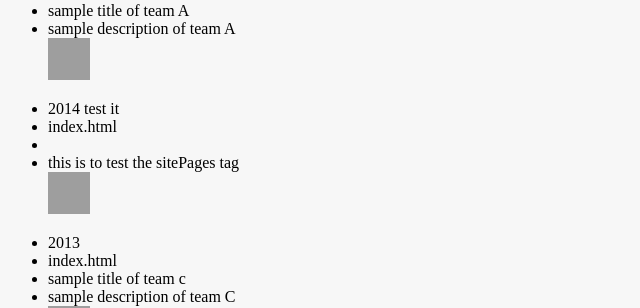
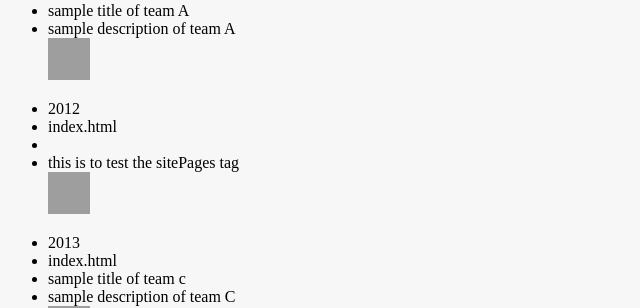
Before and after one commit to ankit09goyal/ankit09goyal.github.io, a Jekyll site: the page built from projects/2012/TeamB/index.html, in a window 1280 px wide. Shown: the part 478-786 px from the top of the page, without its empty margins (0-640 px from the left). Built offline with Jekyll 4.4.1, drawn with Linux system fonts in a browser that asks for light colours; grey boxes are pictures that could not be loaded.

Commit message:
Update index.html

```diff
--- a/projects/2012/TeamB/index.html
+++ b/projects/2012/TeamB/index.html
@@ -1,7 +1,7 @@
 ---
 layout: testTeamLayout
-year: 2014 test it
-name: Team A test case
+year: 2012
+name: Team B test case
 description: this is to test the sitePages tag
 logo: http://upload.wikimedia.org/wikipedia/de/thumb/e/ee/Bosch-Logo.svg/800px-Bosch-Logo.svg.png
 ---
```
